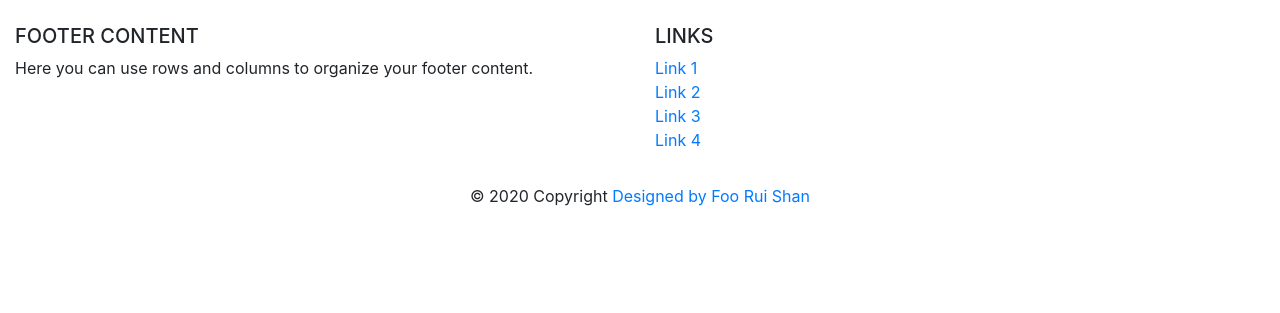
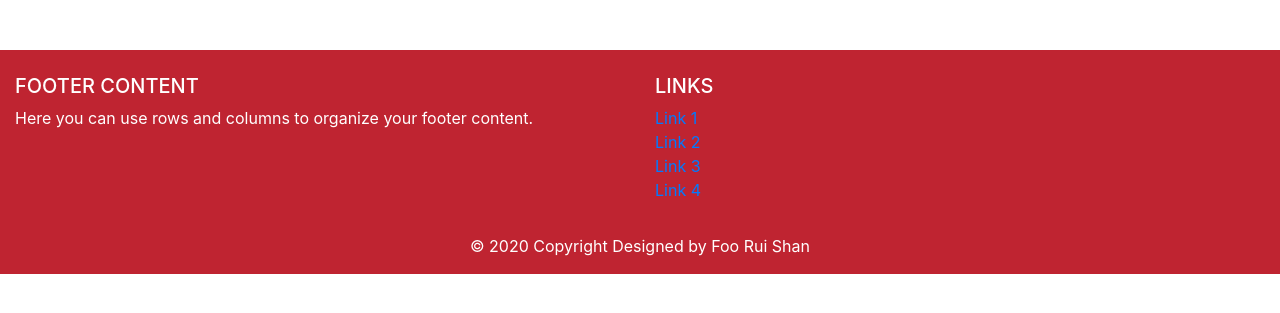
Before and after one commit to Code-Institute-Submissions/Minirazs-project3_inspirationalrecipebook, a Flask app: page /recipes in a window 1280 px wide. Shown: the part 56-369 px from the top of the page. Run offline with Flask 2, Linux system fonts and the light colour scheme; data that the repository does not hold is empty; some libraries are stand-ins or nearby versions.

Commit message:
edit footer colours

```diff
--- a/css/style.css
+++ b/css/style.css
@@ -20,3 +20,7 @@
     margin: 20px;
     font-family: sans-serif;
 }
+
+.footer_links {
+    color: white;
+}
--- a/templates/base.template.html
+++ b/templates/base.template.html
@@ -72,10 +72,10 @@
     </div>
 
     <!-- Footer -->
-    <footer class="page-footer font-small red pt-4">
+    <footer class="page-footer font-small red pt-4" style="background-color: rgba(191, 36, 49, 1); margin-top: 50px; color: white;">
 
         <!-- Footer Links -->
-      <div class="container-fluid text-center text-md-left">
+        <div class="container-fluid text-center text-md-left" >
 
           <!-- Grid row -->
           <div class="row">
@@ -98,7 +98,7 @@
               <!-- Links -->
               <h5 class="text-uppercase">Links</h5>
 
-            <ul class="list-unstyled">
+              <ul class="list-unstyled footer_links">
                 <li>
                   <a href="#!">Link 1</a>
                 </li>
@@ -118,7 +118,7 @@
 
         <!-- Copyright -->
         <div class="footer-copyright text-center py-3">© 2020 Copyright
-        <a href="https://github.com/Minirazs" target="_blank"> Designed by Foo Rui Shan</a>
+          <a href="https://github.com/Minirazs" target="_blank" class="footer_links"> Designed by Foo Rui Shan</a>
         </div>
 
     </footer>
```
Lines whose indentation alone changed are shown as unchanged.
